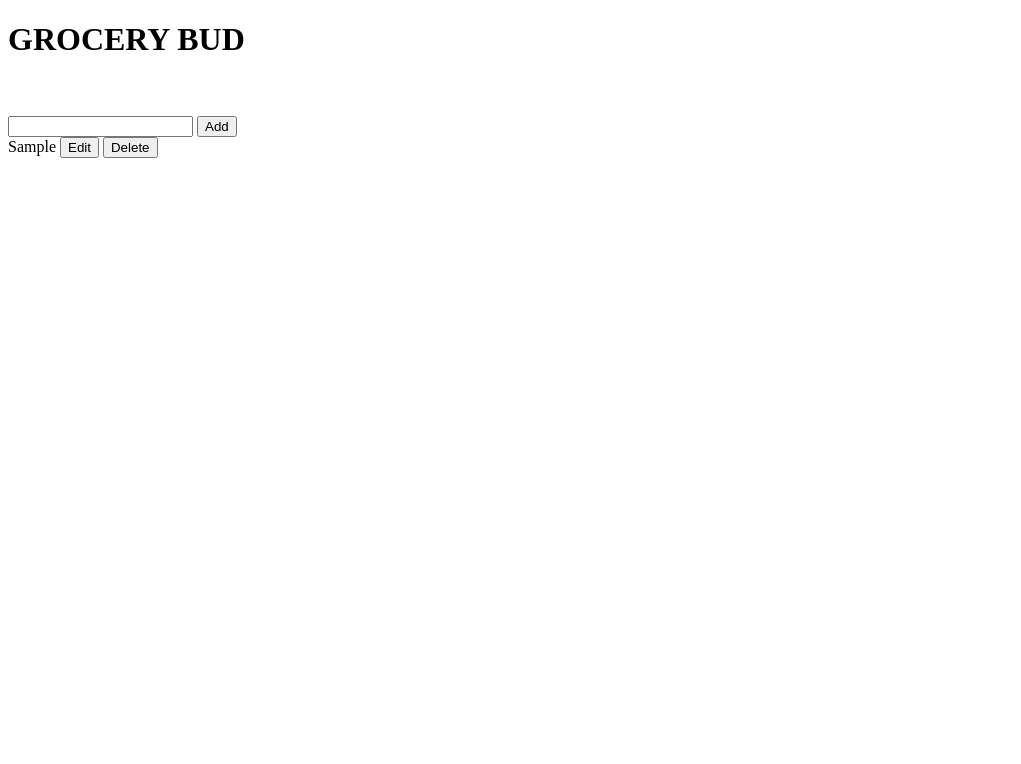
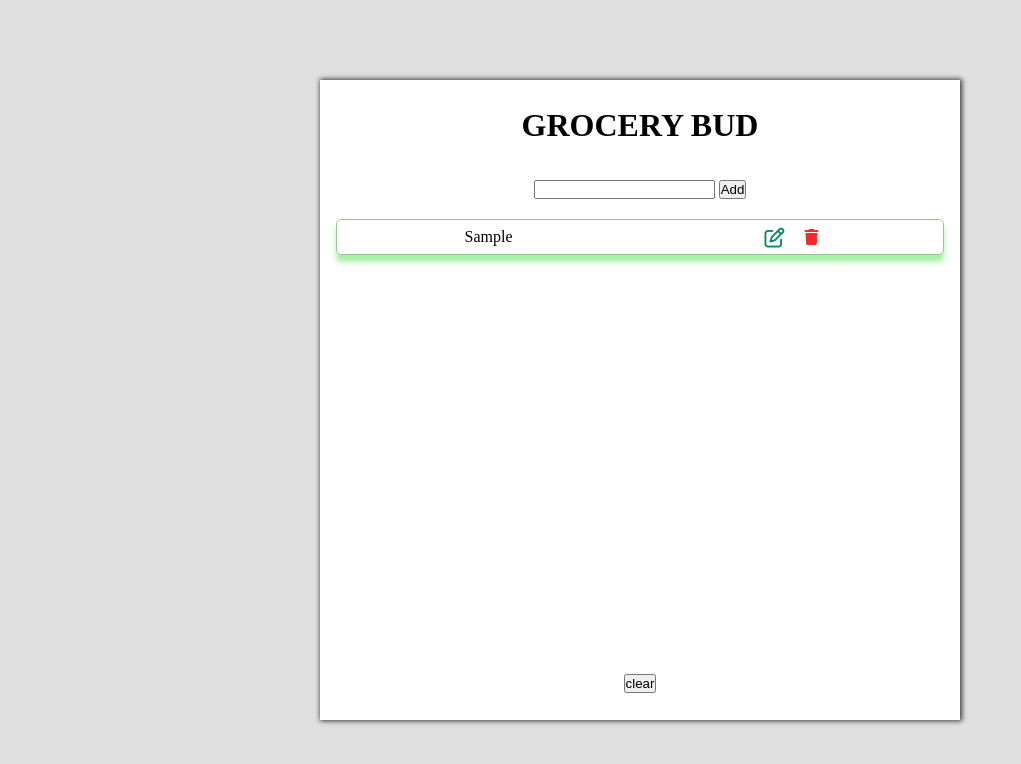
Before and after one commit to AzamWahid/GroceryBuddy, a plain HTML site: page index.html in a window 1280 px wide. Both pictures are taken after typing "Sample" into the empty fields and a click on the button "Add". Shown: the whole page, without its empty margins (0-1021 px from the left). Drawn offline with Linux system fonts and the light colour scheme.

Commit message:
styling added

```diff
--- a/app.js
+++ b/app.js
@@ -9,15 +9,17 @@ function add() {
     if (userInput.value != '') {
         groceryList.push(userInput.value);
     }
-    console.log(groceryList)
 
     updateUI();
     userInput.value = '';
 }
 
 function edit(button) {
-    const listItemDiv = button.parentElement;
-    let currentText = listItemDiv.querySelector('.listItemText').innerText;
+
+    const listItemBtnDiv = button.parentElement;
+    const listItemDiv = listItemBtnDiv.previousElementSibling;
+
+    let currentText = listItemDiv.innerHTML;
     userInput.value = currentText;
     addBtn.innerText = 'Update';
     addBtn.setAttribute('onclick', `update('${currentText}')`);
@@ -29,7 +31,6 @@ function update(oldText) {
         let itemIndex = groceryList.indexOf(oldText);
         groceryList[itemIndex] = userInput.value;
     }
-    console.log(groceryList)
 
     updateUI();
 
@@ -42,13 +43,15 @@ function update(oldText) {
 
 function deleteItem(button) {
 
-    const listItemDiv = button.parentElement;
-    let oldText = listItemDiv.querySelector('.listItemText').innerText;
 
-    let itemIndex = groceryList.indexOf(oldText);
+    const listItemBtnDiv = button.parentElement;
+    const listItemDiv = listItemBtnDiv.previousElementSibling;
+    console.log(listItemDiv.id)
+
+
+    let itemIndex = listItemDiv.id;
     groceryList.splice(itemIndex, 1)
 
-    console.log(groceryList)
 
     updateUI();
 }
@@ -56,11 +59,14 @@ function deleteItem(button) {
 
 function updateUI() {
     listsDiv.innerHTML = '';
-    groceryList.forEach(function (listItem) {
+    groceryList.forEach(function (listItem, index) {
 
-        listsDiv.innerHTML += `<div class="listItem"><span class="listItemText">${listItem}</span>
-            <button onclick="edit(this)">Edit</button>
-            <button onclick="deleteItem(this)">Delete</button>
-            </div>`
+        listsDiv.innerHTML += `<div class="listItem">
+                                    <div class="listItemText" id="${index}">${listItem}</div>
+                                    <div class="listItemBtn">
+                                        <i onclick="edit(this)" class="fa-regular fa-pen-to-square fa-lg" style="color: #058a62;"></i>
+                                        <i onclick="deleteItem(this)" class="fa-solid fa-trash" style="color: #f02d2d;"></i>
+                                    </div>
+                                </div>`
     })
 }
--- a/index.html
+++ b/index.html
@@ -1,14 +1,21 @@
 <!DOCTYPE html>
 <html lang="en">
+
 <head>
     <meta charset="UTF-8">
     <meta name="viewport" content="width=device-width, initial-scale=1.0">
     <title>Document</title>
     <link rel="stylesheet" href="style.css">
+    <link rel="stylesheet" href="https://cdnjs.cloudflare.com/ajax/libs/font-awesome/6.7.2/css/all.min.css"
+        integrity="sha512-Evv84Mr4kqVGRNSgIGL/F/aIDqQb7xQ2vcrdIwxfjThSH8CSR7PBEakCr51Ck+w+/U6swU2Im1vVX0SVk9ABhg=="
+        crossorigin="anonymous" referrerpolicy="no-referrer" />
 </head>
+
 <body>
 
     <div class="container">
+        <div class="todoContainer">
+            <div class="header">
                 <h1>GROCERY BUD</h1>
                 <br><br>
                 <div class="inputs">
@@ -21,7 +28,13 @@
                 <button>Delete</button> -->
                 </div>
             </div>
+            <div class="footer">
+                <button>clear </button>
+            </div>
+        </div>
+    </div>
 
     <script src="app.js"></script>
 </body>
+
 </html>
--- a/style.css
+++ b/style.css
@@ -0,0 +1,112 @@
+* {
+    margin: 0;
+    padding: 0;
+    box-sizing: border-box;
+}
+
+body {
+    background-color: rgb(224, 224, 224);
+}
+
+.container {
+    /* background-color: white; */
+    display: flex;
+    justify-content: center;
+    align-items: center;
+    height: 100vh;
+}
+
+.todoContainer {
+    background-color: white;
+    height: 80vh;
+    width: 50%;
+    display: flex;
+    flex-direction: column;
+    justify-content: space-around;
+    align-items: center;
+    overflow: hidden;
+    box-shadow: 1px 0px 5px 1px rgba(0, 0, 0, 0.75);
+    -webkit-box-shadow: 1px 0px 5px 1px rgba(0, 0, 0, 0.75);
+    -moz-box-shadow: 1px 0px 5px 1px rgba(0, 0, 0, 0.75);
+}
+
+.header {
+    height: 80%;
+    width: 100%;
+    text-align: center;
+}
+
+.lists {
+    overflow: scroll;
+    overflow-x: hidden;
+    width: 100%;
+    height: 70%;
+    display: flex;
+    flex-direction: column;
+    align-items: center;
+    /* justify-content: center; */
+    margin-top: 20px;
+}
+
+.listItem {
+    display: flex;
+    justify-content: space-between;
+    width: 95%;
+    padding: 8px 0px;
+    border: 1px solid rgb(116 181 115 / 75%);
+    margin-bottom: 5px;
+    box-shadow: 0px 7px 5px 0px rgb(135 237 133 / 75%);
+    -webkit-box-shadow: 0px 7px 5px 0px rgb(135 237 133 / 75%);
+    -moz-box-shadow: 0px 7px 5px 0px rgb(135 237 133 / 75%);
+    border-radius: 5px;
+}
+
+.listItemText {
+    width: 50%;
+    display: flex;
+
+    /* padding-left: 110px; */
+    justify-content: center;
+}
+
+.listItemBtn {
+    width: 50%;
+    display: flex;
+    justify-content: center;
+    align-items: center;
+    gap: 20px;
+}
+i {
+    cursor: pointer;
+}
+.footer {
+    display: flex;
+    justify-content: flex-end;
+    align-items: flex-end;
+}
+
+
+
+/* media quries */
+
+/* // X-Small devices (portrait phones, less than 576px)
+// No media query for `xs` since this is the default in Bootstrap */
+
+/* // Small devices (landscape phones, 576px and up) */
+@media (max-width: 576px) {
+    .todoContainer {
+        width: 90%;
+    }
+}
+
+/* // Medium devices (tablets, 768px and up) */
+@media (min-width: 768px) {}
+
+/* // Large devices (desktops, 992px and up) */
+@media (min-width: 992px) {}
+
+/* // X-Large devices (large desktops, 1200px and up) */
+@media (min-width: 1200px) {}
+
+/* // XX-Large devices (larger desktops, 1400px and up) */
+@media (min-width: 1400px) {}
```
Lines whose indentation alone changed are shown as unchanged.
